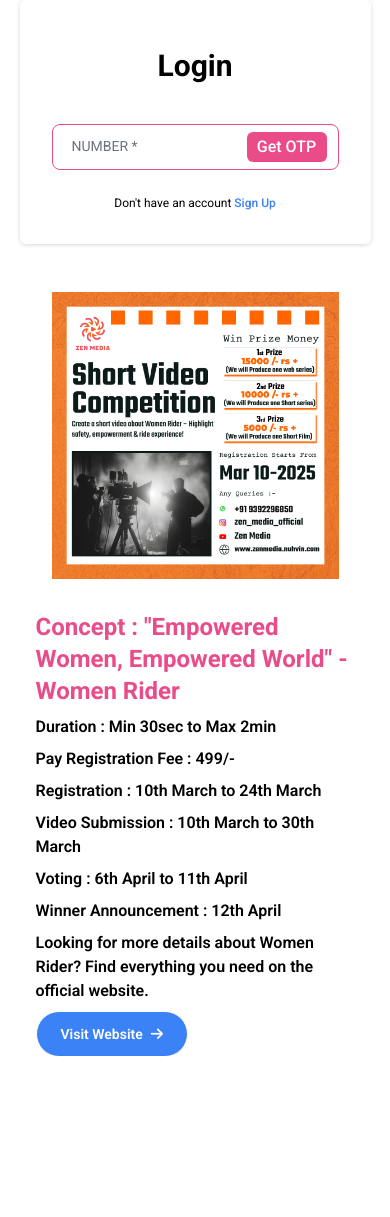
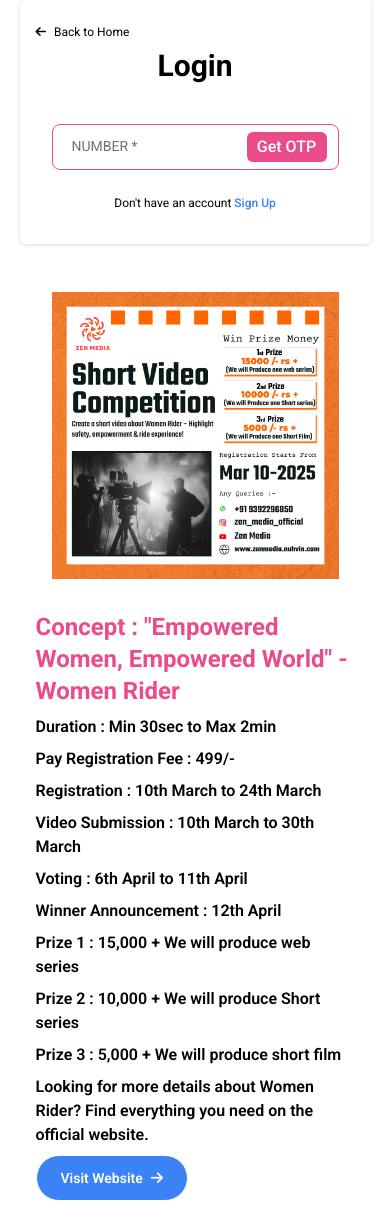
Before and after one commit to NarasimhaVaddala/add-clinet, a React (Vite) app: page /login in a window 390 px wide. Before the commit the page ends 1073 px from the top, so only its background shows below. Built offline with nearby package versions, Linux system fonts and the light colour scheme.

Commit message:
Ui Changes

```diff
--- a/src/features/auth/screen/BottomAd.jsx
+++ b/src/features/auth/screen/BottomAd.jsx
@@ -17,6 +17,16 @@
         </p>
         <p className="text-black">Voting : 6th April to 11th April</p>
         <p className="text-black">Winner Announcement : 12th April</p>
+
+        <p className="text-black">
+          Prize 1 : 15,000 + We will produce web series
+        </p>
+        <p className="text-black">
+          Prize 2 : 10,000 + We will produce Short series
+        </p>
+        <p className="text-black">
+          Prize 3 : 5,000 + We will produce short film
+        </p>
 
         <div className="text-black gap-1 text-normal mt-2">
           <p className="my-2">
--- a/src/features/auth/screen/Login.jsx
+++ b/src/features/auth/screen/Login.jsx
@@ -78,10 +78,16 @@
 
   return (
     <div className="w-full flex justify-center items-center flex-col">
-      <div className="w-[90%] md:w-[80%] lg:h-[100vh] h-auto flex flex-col md:flex-row items-center rounded-md overflow-hidden shadow-custom">
+      <div className="relative w-[90%] md:w-[80%] lg:h-[100vh] h-auto flex flex-col md:flex-row items-center rounded-md overflow-hidden shadow-custom">
+        <button
+          className="z-50 absolute top-6 left-4 flex gap-2 items-center text-xs"
+          onClick={() => navigate("/")}
+        >
+          <i class="fa-solid fa-arrow-left"></i> <span>Back to Home</span>
+        </button>
         <form
           // onSubmit={formik.handleSubmit}
-          className=" w-full  md:w-1/2 bg-white flex flex-col justify-center items-center overflow-y-scroll gap-6 p-8"
+          className="relative w-full  md:w-1/2 bg-white flex flex-col justify-center items-center overflow-y-scroll gap-6 p-8"
         >
           <SectionHeading txt="Login" />
           <NewInput
--- a/src/features/auth/screen/Signup.jsx
+++ b/src/features/auth/screen/Signup.jsx
@@ -121,7 +121,14 @@
   return (
     <div className="w-full flex justify-center items-center flex-col">
       {/* Signup Form */}
+
       <div className="w-[90%] md:w-[80%] lg:h-[100vh] h-auto flex flex-col md:flex-row items-center rounded-md overflow-hidden shadow-custom">
+        <button
+          className="z-50 absolute top-6 md:left-36 left-8 text-xs  flex gap-2 items-center"
+          onClick={() => navigate("/")}
+        >
+          <i class="fa-solid fa-arrow-left"></i> <span>Back to Home</span>
+        </button>
         <form
           onSubmit={formik.handleSubmit}
           className="w-full md:w-1/2 bg-white flex flex-col justify-center items-center gap-6 p-8"
--- a/src/features/dashboard/components/ImageGallery.jsx
+++ b/src/features/dashboard/components/ImageGallery.jsx
@@ -34,7 +34,7 @@
         {
           color: "#000000", // Final text color
           fontWeight: "bold", // End with bold font weight
-          duration: 0.4,
+          duration: 0.5,
           stagger: 0.005, // Slightly lower value to not make it too slow for long text
           scrollTrigger: {
             trigger: ref.current,
@@ -52,7 +52,7 @@
       ([entry]) => {
         setInView(entry.isIntersecting);
       },
-      { threshold: 0.2 }
+      { threshold: 0.4 }
     );
 
     if (ref.current) {
@@ -149,14 +149,14 @@
                 </span>
               ))}
             </p>
+            <Link
+              to="/about"
+              className="text-red-500 font-semibold mt-6 hover:underline text-xl self-center"
+            >
+              See All{" "}
+              <i className="fa-solid fa-arrow-right text-red-500 transition-transform duration-300 ease-in-out group-hover:translate-x-1"></i>
+            </Link>
           </div>
-          {/* <Link
-            to="/about"
-            className="text-red-500 font-semibold mt-6 hover:underline text-xl self-center"
-          >
-            See All{" "}
-            <i className="fa-solid fa-arrow-right text-red-500 transition-transform duration-300 ease-in-out group-hover:translate-x-1"></i>
-          </Link> */}
         </div>
       </div>
     </SectionLayout>
--- a/src/features/dashboard/screen/About/About.jsx
+++ b/src/features/dashboard/screen/About/About.jsx
@@ -89,7 +89,7 @@
         />
       ))}
       {/* <Participate handleNavigateRegister={handleNavigateRegister} /> */}
-      <CreativePotential handleNavigateRegister={handleNavigateRegister} />
+      {/* <CreativePotential handleNavigateRegister={handleNavigateRegister} /> */}
       <FilmMakingHeights handleNavigateRegister={handleNavigateRegister} />
       <RemeberUsCars
         handlePay={() => navigate("/register")}
--- a/src/features/dashboard/screen/About/sections/FilmMaking.jsx
+++ b/src/features/dashboard/screen/About/sections/FilmMaking.jsx
@@ -3,7 +3,7 @@
 
 export default function FilmMakingHeights() {
   return (
-    <div className="flex flex-col lg:flex-row items-center justify-center mt-5 px-6 py-8 bg-black text-white">
+    <div className="flex flex-col lg:flex-row items-center justify-center mt-5 px-6 py-8 bg-white text-black">
       {/* Left Section: Content */}
       <div className="w-full lg:w-[50%] flex flex-col gap-6">
         <div className="text-center lg:text-start">
@@ -25,13 +25,13 @@
             image="/arrow.png"
             text="Nurturing curiosity helps unlock creativity in an ad competition by exploring trends and drawing inspiration from diverse sources. A curious mindset leads to fresh ideas that resonate with your audience and increase your chances of standing out."
             bg="gray-800"
-            textColor="white" // Text color for this instance
+            textColor="black" // Text color for this instance
           />
           <SmallBox
             image="/ladyicon.png"
             text="A creative routine helps produce impactful ads. Set time to brainstorm, sketch, and analyze campaigns. Practice refines creativity, leading to effective ideas. With focus, you can unlock your potential and stand out."
             bg="gray-900"
-            textColor="white" // Text color for this instance
+            textColor="black" // Text color for this instance
           />
         </div>
       </div>
--- a/src/features/dashboard/screen/Home/HomeScreen.jsx
+++ b/src/features/dashboard/screen/Home/HomeScreen.jsx
@@ -59,11 +59,9 @@
       <WelcomeContainer
         handleNavigateRegistration={handleNavigateRegistration}
       />
-      {/* <LegacyContainer
-        handleNavigateRegistration={handleNavigateRegistration}
-      /> */}
       <ExploreThePlatform />
       <ImageGallery />
+      {/* <LegacyContainer handleNavigateRegistration={handleNavigateRegistration} /> */}
       {/* <WinnerBoxSection /> */}
       {/* <VisionSection /> */}
       {/* <AboutCompetion /> */}
--- a/src/features/dashboard/screen/Home/Sections/Partner.jsx
+++ b/src/features/dashboard/screen/Home/Sections/Partner.jsx
@@ -4,7 +4,7 @@
 
 export default function Partner() {
   return (
-    <SectionLayout>
+    <SectionLayout style={"lg:-mt-16 -mt-56"}>
       <SectionHeading txt={"Our Partners"} style={"text-center"} />
       <p className="text-center leading-6">
         we craft stories that inspire, engage, and leave a lasting impact. Our
--- a/src/features/dashboard/screen/Home/Sections/WelcomeContainer.jsx
+++ b/src/features/dashboard/screen/Home/Sections/WelcomeContainer.jsx
@@ -84,6 +84,16 @@
           <p className="text-black">Voting : 6th April to 11th April</p>
           <p className="text-black">Winner Announcement : 12th April</p>
 
+          <p className="text-black">
+            Prize 1 : 15,000 + We will produce web series
+          </p>
+          <p className="text-black">
+            Prize 2 : 10,000 + We will produce Short series
+          </p>
+          <p className="text-black">
+            Prize 3 : 5,000 + We will produce short film
+          </p>
+
           <div className="text-black gap-1 text-normal mt-2">
             <p className="my-2">
               Looking for more details about Women Rider ? Find everything you
--- a/src/features/dashboard/screen/RegisterMatter/Sections/HowItWorks.jsx
+++ b/src/features/dashboard/screen/RegisterMatter/Sections/HowItWorks.jsx
@@ -16,10 +16,7 @@
       title: "Submit your ad",
       text: "Upload your completed advertisement(video) for evaluation by the judges.",
     },
-    {
-      title: "Vote",
-      text: "Engage in the voting process, or encourage others to vote for your entry.",
-    },
+
     {
       title: "Win",
       text: "If selected, claim your prize",
--- a/src/utils/Adpopup.jsx
+++ b/src/utils/Adpopup.jsx
@@ -1,3 +1,4 @@
+import { Link } from "react-router-dom";
 import adPopUpImg from "/adpopup.png";
 import React from "react";
 
@@ -15,11 +16,13 @@
         </button>
 
         {/* Image with Responsive Spacing */}
-        <img
-          src={adPopUpImg}
-          alt="Ad Popup"
-          className="w-full h-auto max-w-[30rem] mx-auto p-4 sm:p-6 md:p-8 lg:p-10"
-        />
+        <Link to="/register">
+          <img
+            src={adPopUpImg}
+            alt="Ad Popup"
+            className="w-full h-auto max-w-[30rem] mx-auto p-4 sm:p-6 md:p-8 lg:p-10"
+          />
+        </Link>
       </div>
     </div>
   );
```
